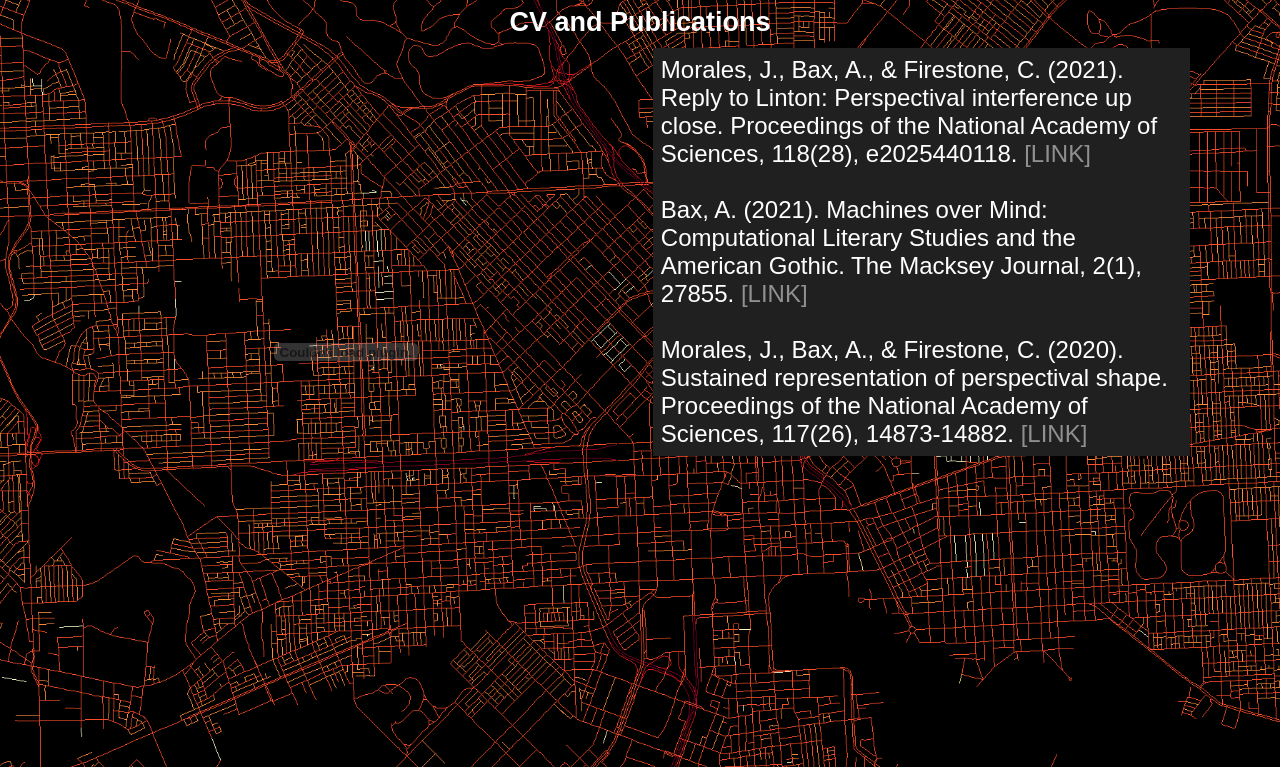
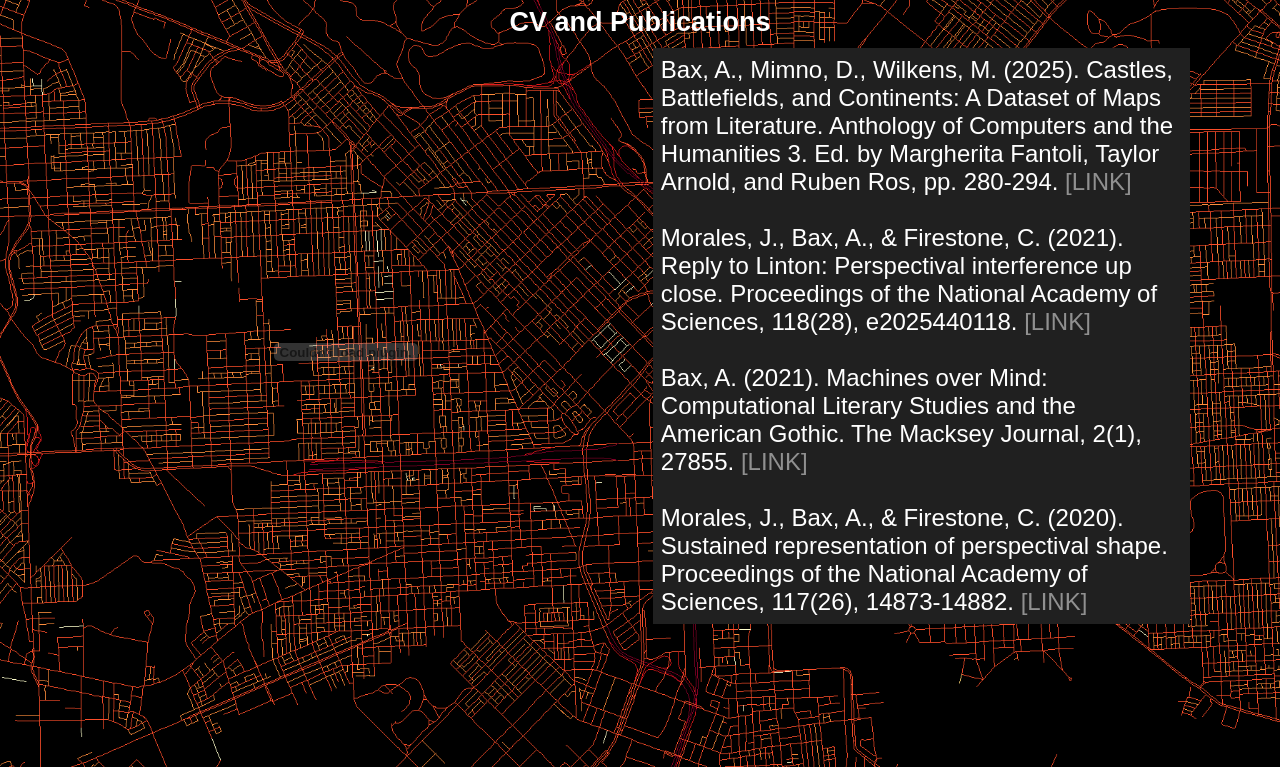
Before and after one commit to xablexa/xablexa.github.io, a plain HTML site: page personalWebsitePublications.html in a window 1280 px wide. Shown: the part 43-810 px from the top of the page. Drawn offline with Linux system fonts and the light colour scheme.

Commit message:
updated publications

```diff
--- a/personalWebsitePublications.html
+++ b/personalWebsitePublications.html
@@ -28,6 +28,11 @@
                 <object class="pdf" data="Axel_Bax_CV.pdf">
                 </object>
                 <p class="publicationText">
+                    Bax, A., Mimno, D., Wilkens, M. (2025). Castles, Battlefields, and Continents: A Dataset of Maps from Literature.
+                    Anthology of Computers and the Humanities 3. Ed. by Margherita Fantoli, Taylor Arnold, and Ruben Ros, pp. 280-294.
+                    <a href="https://doi.org/10.63744@oYbvYsUA743D">[LINK]</a>
+                    <br>
+                    <br>
                     Morales, J., Bax, A., & Firestone, C. (2021). Reply to Linton: Perspectival interference up close.
                     Proceedings of the National Academy of Sciences, 118(28), e2025440118.
                     <a href="https://doi.org/10.1073/pnas.2025440118">[LINK]</a>
```
